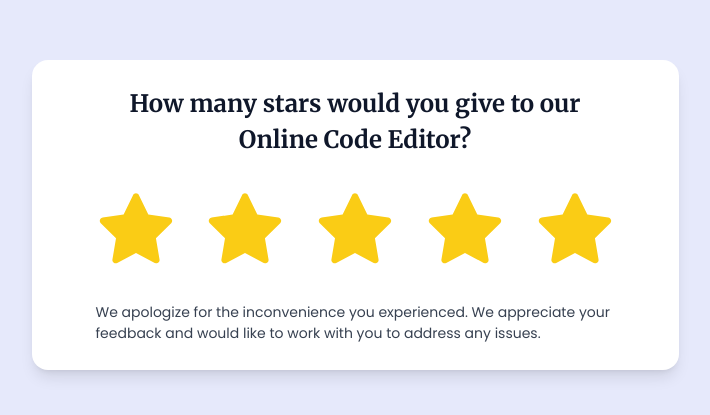
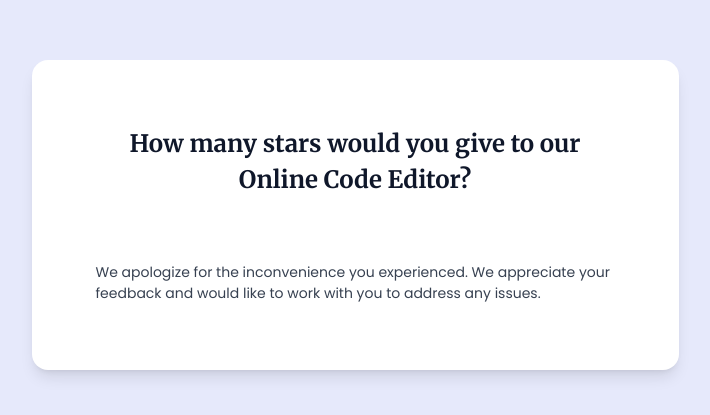
Before and after one commit to ronnypdev/Star-Rating-Component, a React (Vite) app: page / in a window 1280 px wide. Shown: the part 185-600 px from the top of the page, without its empty margins (285-995 px from the left). Built offline with nearby package versions, Linux system fonts and the light colour scheme.

Commit message:
Starelement TypeScript Bug

```diff
--- a/src/components/Rate.tsx
+++ b/src/components/Rate.tsx
@@ -1,16 +1,21 @@
 import Star from "./Star"
 
+
 export default function Rate() {
+
+  const starElement = [...Array(6)].forEach(() => (
+    <Star
+      startAltTextFilled="Star Icon Fill Yellow"
+      startAltTextEmpty="Star Icon Empty Grey"
+    />
+  ));
+
   return (
     <>
       <article className="w-[647px] h-[310px] flex flex-col justify-center items-center p-16 gap-8 bg-white rounded-2xl shadow-lg">
         <h3 className="text-darkBlue text-center font-Merriweather text-2xl leading-normal font-bold">How many stars would you give to our Online Code Editor?</h3>
         <div className="flex justify-between items-center w-full max-w-full">
-          <Star />
-          <Star />
-          <Star />
-          <Star />
-          <Star />
+         {starElement}
         </div>
         <p className="font-Poppins text-sm font-normal leading-normal text-darkGray">We apologize for the inconvenience you experienced. We appreciate your feedback and would like to work with you to address any issues.</p>
       </article>
--- a/src/components/Star.tsx
+++ b/src/components/Star.tsx
@@ -1,10 +1,24 @@
-import startEmpty from "../assets/images/star_empty.svg";
-import startFilled from "../assets/images/star_filled.svg";
+import { useState } from "react";
+import starEmpty from "../assets/images/star_empty.svg";
+import starFilled from "../assets/images/star_filled.svg";
 
-export default function Star() {
+type Star = {
+  startAltTextFilled: string,
+  startAltTextEmpty: string,
+}
+
+export default function Star(
+  { startAltTextFilled,
+    startAltTextEmpty }: Star) {
+  const [star, setStar] = useState<boolean>(false)
+
+  function handleStarToggle(): void {
+    setStar(prevStar => !prevStar)
+  }
+
   return (
     <>
-      <img className="cursor-pointer" src={startFilled} alt="star icon filled" width={80} height={80} />
+      <img className="cursor-pointer" src={star ? starFilled : starEmpty} onClick={handleStarToggle} alt={star ? startAltTextFilled : startAltTextEmpty} width={80} height={80} />
     </>
   )
 }
```
